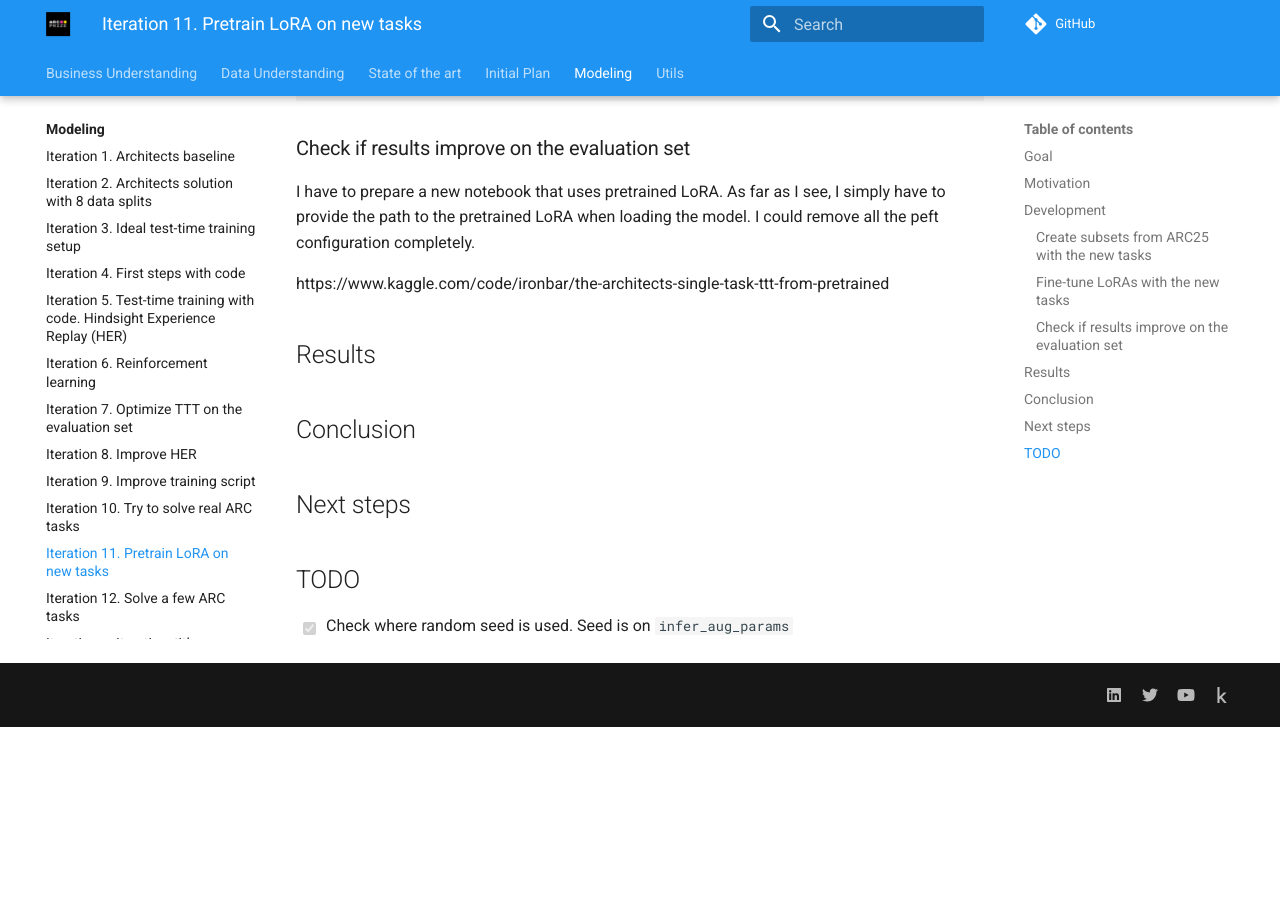
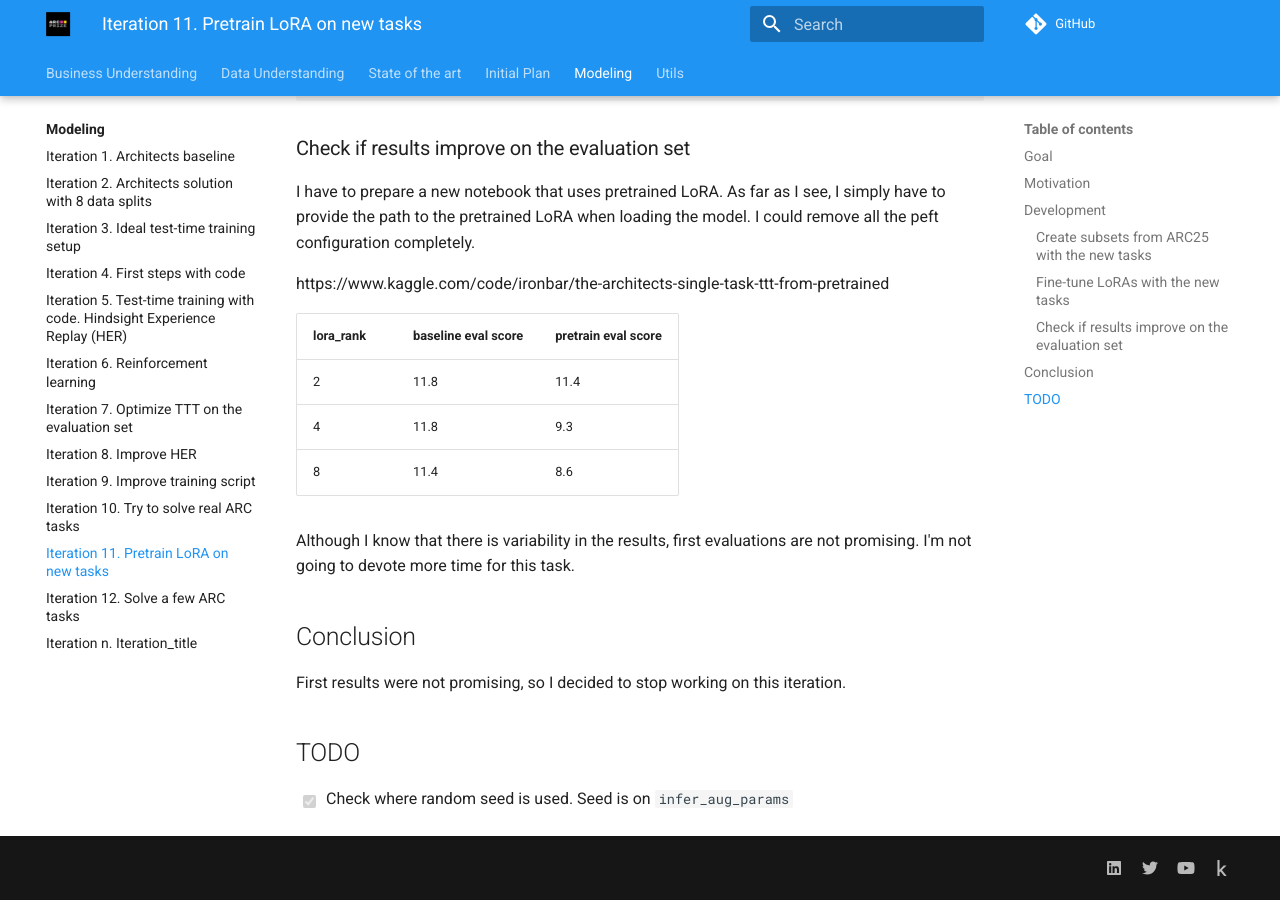
Before and after one commit to ironbar/arc25, an MkDocs documentation site: the page built from docs/modeling/Iteration_11_pretrain_lora_on_new_tasks.md, in a window 1280 px wide and 900 px high, scrolled down 1259 px. Built offline with MkDocs 1.6.1 and Material for MkDocs 9.7.7, drawn with Linux system fonts in a browser that asks for light colours; comment, search, counter and statistics services are not loaded; before the commit the page ends 1986 px from its top, so only the background shows below that.

Commit message:
closed iteration 11

```diff
--- a/docs/modeling/Iteration_11_pretrain_lora_on_new_tasks.md
+++ b/docs/modeling/Iteration_11_pretrain_lora_on_new_tasks.md
@@ -48,11 +48,18 @@
 
 https://www.kaggle.com/code/ironbar/the-architects-single-task-ttt-from-pretrained
 
-## Results
+| lora_rank | baseline eval score | pretrain eval score |
+|-----------|---------------------|---------------------|
+| 2         | 11.8                | 11.4                |
+| 4         | 11.8                | 9.3                 |
+| 8         | 11.4                | 8.6                 |
+
+Although I know that there is variability in the results, first evaluations are not promising. I'm not
+going to devote more time for this task.
 
 ## Conclusion
 
-## Next steps
+First results were not promising, so I decided to stop working on this iteration.
 
 ## TODO
 
```
